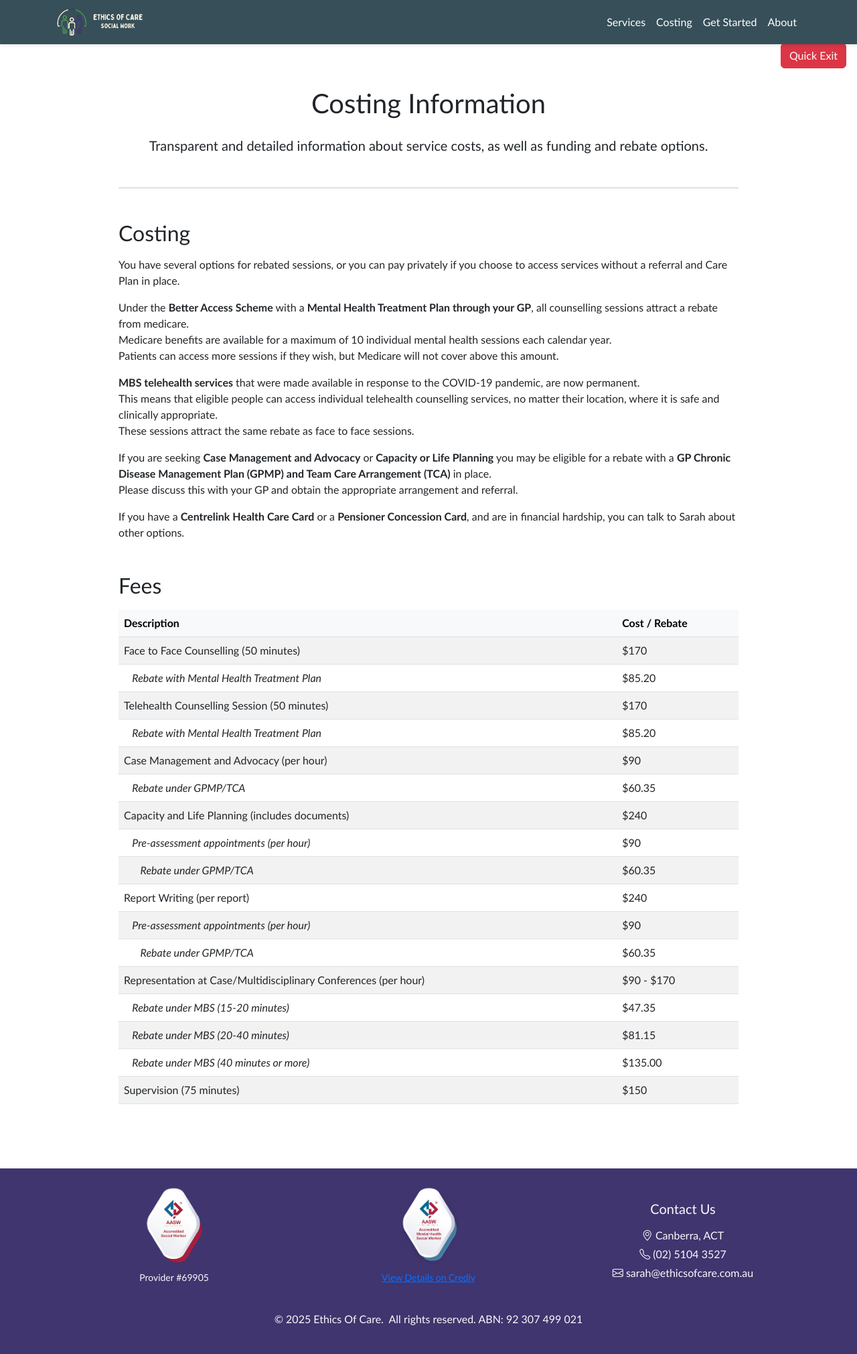
After one commit to axel-t81/ssws-privatepractice-website, a Django app: page /costing/ in a window 1280 px wide. The commit adds this page. Shown: the whole page at 67% size. Run offline with Django 4.2, Linux system fonts and the light colour scheme; some web fonts are replaced.

Commit message:
Launch Updates

```diff
--- a/core/urls.py
+++ b/core/urls.py
@@ -4,4 +4,5 @@ from . import views
 urlpatterns = [
     path('', views.home, name='home'),
     path('about/', views.about, name='about'),
+    path('costing/', views.costing, name='costing'),
 ]
--- a/core/views.py
+++ b/core/views.py
@@ -42,3 +42,7 @@ def home(request):
 
 def about(request):
     return render(request, 'about.html')
+
+def costing(request):
+    """Renders the costing page."""
+    return render(request, 'costing.html')
--- a/static/css/styles.css
+++ b/static/css/styles.css
@@ -35,6 +35,11 @@ main {
     transform: translateY(-5px);
 }
 
+/* Custom footer color */
+.custom-footer {
+    background-color: #40356e;
+}
+
 body {
     /* Define the font family with fallbacks */
     font-family: 'Bobby Jones Soft', 'Gill Sans', 'Gill Sans MT', Calibri, 'Trebuchet MS', sans-serif;
--- a/templates/base.html
+++ b/templates/base.html
@@ -13,7 +13,7 @@
     <link rel="stylesheet" href="{% static 'css/styles.css' %}">
     <style>
         .hover-shadow-lg:hover {
-            box-shadow: 0 1rem 3rem rgba(0,0,0,.175)!important;
+            box-shadow: 0 1rem 1.5rem #40356e !important;
             transition: box-shadow 0.3s ease-in-out;
         }
     </style>
@@ -39,6 +39,9 @@
                         <a class="nav-link" href="{% url 'home' %}#services">Services</a>
                     </li>
                     <li class="nav-item">
+                        <a class="nav-link" href="{% url 'costing' %}">Costing</a>
+                    </li>
+                    <li class="nav-item">
                         <a class="nav-link" href="{% url 'home' %}#get-started">Get Started</a>
                     </li>
                     <li class="nav-item">
@@ -55,7 +58,7 @@
     </main>
 
     <!-- Footer -->
-    <footer class="bg-dark text-light py-4">
+    <footer class="custom-footer text-light py-4">
         <div class="container">
             <div class="row mb-4">
                 <div class="col-md-4 text-center">
@@ -67,15 +70,15 @@
                 </div>
 
                 <div class="col-md-4 text-center">
-                    <!--
-                    <img src="{% static 'accreditations/accreditation2.png' %}"
-                         alt="Accreditation 2"
-                         class="img-fluid mb-2">
-                    <p class="small">Member #: 67890</p>
-                    -->
+                    <img src="{% static 'assets/amhsw.png' %}"
+                         alt="AASW Accredited Mental Health Social Worker"
+                         class="img-fluid small mb-2"
+                         style="width: 25%;">
+                    <p class="small"><a href="https://www.credly.com/badges/6f08419d-fa20-441f-b467-46d8ba61299b/" target="_blank">View Details on Credly</a></p>
                 </div>
 
                 <div class="col-md-4 text-center">
+                    <br />
                     <h5 class="mb-3">Contact Us</h5>
                     <p class="mb-1"><i class="bi bi-geo-alt"></i> Canberra, ACT</p>
                     <p class="mb-1"><i class="bi bi-telephone"></i> (02) 5104 3527</p>
--- /dev/null
+++ b/templates/costing.html
@@ -0,0 +1,115 @@
+{% extends 'base.html' %}
+{% load static %}
+
+{% block content %}
+<div class="container mt-5">
+    <div class="row">
+        <div class="col-lg-10 offset-lg-1">
+            <h1 class="mb-4 text-center">Costing Information</h1>
+
+            <p class="lead text-center mb-5">
+                Transparent and detailed information about service costs, as well as funding and rebate options.
+            </p>
+
+            <hr class="my-5">
+
+            <h2 class="mb-3">Costing</h2>
+            <p>You have several options for rebated sessions, or you can pay privately if you choose to access services without a referral and Care Plan in place.</p>
+
+            <p>Under the <strong>Better Access Scheme</strong> with a <strong>Mental Health Treatment Plan through your GP</strong>, all counselling sessions attract a rebate from medicare.
+            <br />Medicare benefits are available for a maximum of 10 individual mental health sessions each calendar year.
+            <br />Patients can access more sessions if they wish,  but Medicare will not cover above this amount.</p>
+
+            <p><strong>MBS telehealth services</strong> that were made available in response to the COVID-19 pandemic, are now permanent.
+            <br />This means that eligible people can access individual telehealth counselling services, no matter their location, where it is safe and clinically appropriate.
+            <br />These sessions attract the same rebate as face to face sessions.</p>
+
+            <p>If you are seeking <strong>Case Management and Advocacy</strong> or <strong>Capacity or Life Planning</strong> you may be eligible for a rebate with a <strong>GP Chronic Disease Management Plan (GPMP) and Team Care Arrangement (TCA)</strong> in place.
+            <br />Please discuss this with your GP and obtain the appropriate arrangement and referral.</p>
+
+            <p>If you have a <strong>Centrelink Health Care Card</strong> or a <strong>Pensioner Concession Card</strong>, and are in financial hardship,
+                you can talk to Sarah about other options.</p>
+
+            <h2 class="mt-5 mb-3">Fees</h2>
+            <table class="table table-striped table-hover" style="margin-bottom: 6rem;">
+                <thead class="table-light">
+                    <tr>
+                        <th scope="col">Description</th>
+                        <th scope="col">Cost / Rebate</th>
+                    </tr>
+                </thead>
+                <tbody>
+                    <tr>
+                        <td>Face to Face Counselling (50 minutes)</td>
+                        <td>$170</td>
+                    </tr>
+                    <tr>
+                        <td>&nbsp;&nbsp;&nbsp;<em>Rebate with Mental Health Treatment Plan</em></td>
+                        <td>$85.20</td>
+                    </tr>
+                    <tr>
+                        <td>Telehealth Counselling Session (50 minutes)</td>
+                        <td>$170</td>
+                    </tr>
+                     <tr>
+                        <td>&nbsp;&nbsp;&nbsp;<em>Rebate with Mental Health Treatment Plan</em></td>
+                        <td>$85.20</td>
+                    </tr>
+                    <tr>
+                        <td>Case Management and Advocacy (per hour)</td>
+                        <td>$90</td>
+                    </tr>
+                     <tr>
+                        <td>&nbsp;&nbsp;&nbsp;<em>Rebate under GPMP/TCA</em></td>
+                        <td>$60.35</td>
+                    </tr>
+                    <tr>
+                        <td>Capacity and Life Planning (includes documents)</td>
+                        <td>$240</td>
+                     </tr>
+                     <tr>
+                        <td>&nbsp;&nbsp;&nbsp;<em>Pre-assessment appointments (per hour)</em></td>
+                        <td>$90</td>
+                    </tr>
+                     <tr>
+                        <td>&nbsp;&nbsp;&nbsp;&nbsp;&nbsp;&nbsp;<em>Rebate under GPMP/TCA</em></td>
+                        <td>$60.35</td>
+                    </tr>
+                     <tr>
+                        <td>Report Writing (per report)</td>
+                        <td>$240</td>
+                    </tr>
+                     <tr>
+                        <td>&nbsp;&nbsp;&nbsp;<em>Pre-assessment appointments (per hour)</em></td>
+                        <td>$90</td>
+                    </tr>
+                    <tr>
+                        <td>&nbsp;&nbsp;&nbsp;&nbsp;&nbsp;&nbsp;<em>Rebate under GPMP/TCA</em></td>
+                        <td>$60.35</td>
+                    </tr>
+                    <tr>
+                        <td>Representation at Case/Multidisciplinary Conferences (per hour)</td>
+                        <td>$90 - $170</td>
+                    </tr>
+                    <tr>
+                        <td>&nbsp;&nbsp;&nbsp;<em>Rebate under MBS (15-20 minutes)</em></td>
+                        <td>$47.35</td>
+                    </tr>
+                    <tr>
+                        <td>&nbsp;&nbsp;&nbsp;<em>Rebate under MBS (20-40 minutes)</em></td>
+                        <td>$81.15</td>
+                    </tr>
+                    <tr>
+                        <td>&nbsp;&nbsp;&nbsp;<em>Rebate under MBS (40 minutes or more)</em></td>
+                        <td>$135.00</td>
+                    </tr>
+                    <tr>
+                        <td>Supervision (75 minutes)</td>
+                        <td>$150</td>
+                    </tr>
+                </tbody>
+            </table>
+        </div>
+    </div>
+</div>
+{% endblock %}
```
Also changed, not shown: templates/home.html (+48 -6 lines), static/assets/amhsw.png (added), 8 other files.
